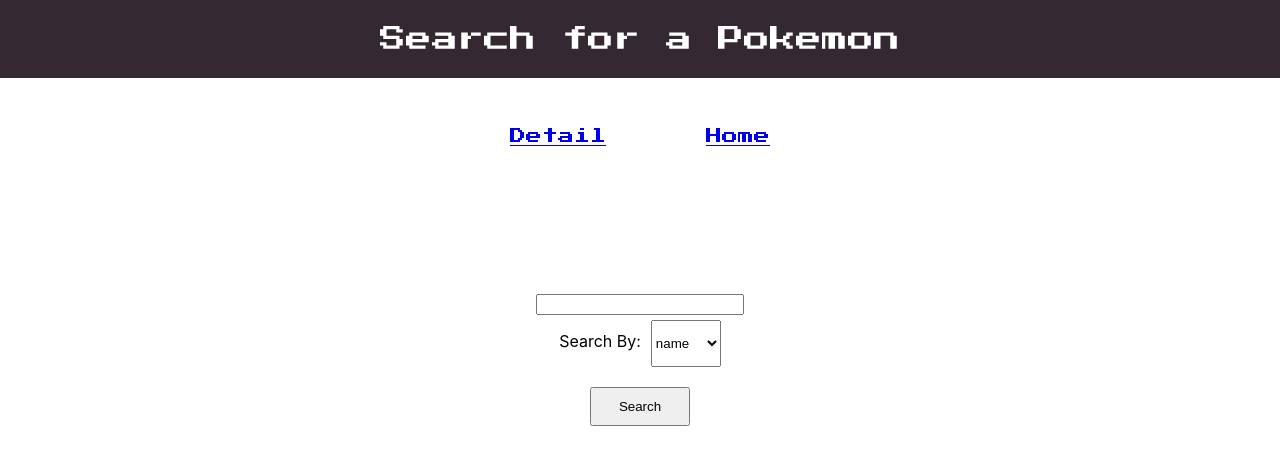
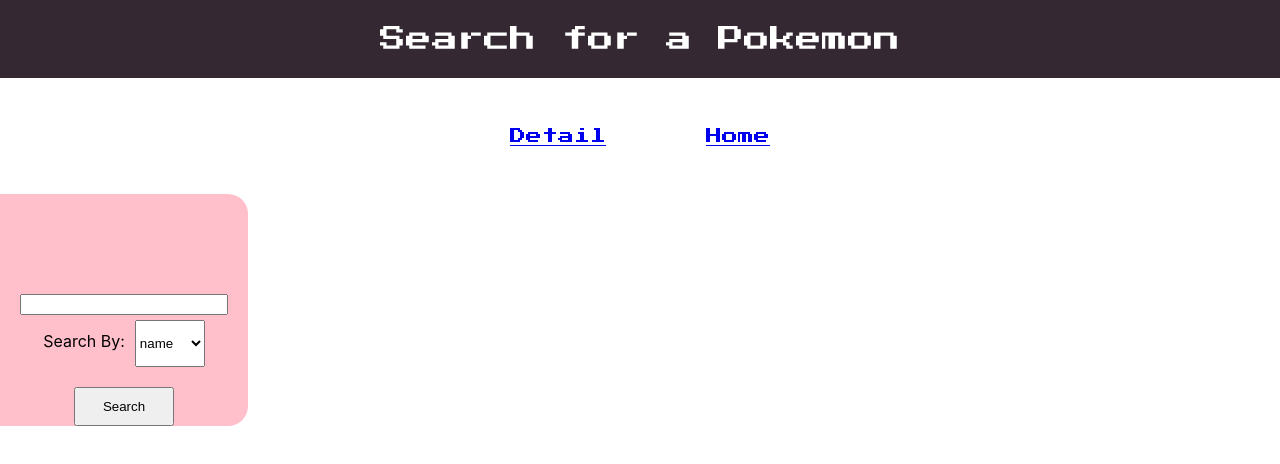
Before and after one commit to michmitz/03-pokedex, a React (Create React App) app: page / in a window 1280 px wide. Shown: the top 464 px of the page. Built offline with nearby package versions, Linux system fonts and the light colour scheme.

Commit message:
Moved search into sidebar

```diff
--- a/src/App.css
+++ b/src/App.css
@@ -28,12 +28,6 @@
   color: #61dafb;
 }
 
-.search-div {
-  display: flex;
-  flex-direction: column;
-  justify-content: center;
-  align-items: center;
-}
 
 input {
   margin-top: 100px;
@@ -55,6 +49,7 @@
   justify-content: space-between;
   grid-template-columns: 1fr 1fr 1fr;
   grid-template-rows: 1fr 1fr 1fr;
+  margin-left: 50px;
 
 }
 
@@ -65,5 +60,26 @@
 }
 
 .search-container {
-  display:
+  display: flex;
+
 }
+
+.search-div {
+  background-color: pink;
+  display: flex;
+  flex-direction: column;
+  justify-content: flex-start;
+  align-items: center;
+  padding-left: 20px;
+  padding-right: 20px;
+  border-radius: 0px 20px 20px 0px;
+}
+
+.search-by-div {
+  display: flex;
+  flex-direction: row;
+}
+
+.search-by {
+  margin-right: 10px;
+}
--- a/src/SearchPage/SearchPage.css
+++ b/src/SearchPage/SearchPage.css
@@ -1,9 +1,17 @@
-.search-div {
+/* .search-container {
+    display: flex;
+
+}
+
+  .search-div {
+    background-color: pink;
     display: flex;
     flex-direction: column;
-    justify-content: center;
+    justify-content: flex-start;
     align-items: center;
-    text-align: center;
+    padding-left: 20px;
+    padding-right: 20px;
+    border-radius: 0px 20px 20px 0px;
 }
 
 .search-by-div {
@@ -13,4 +21,4 @@
 
 .search-by {
     margin-right: 10px;
-}
+} */
```
